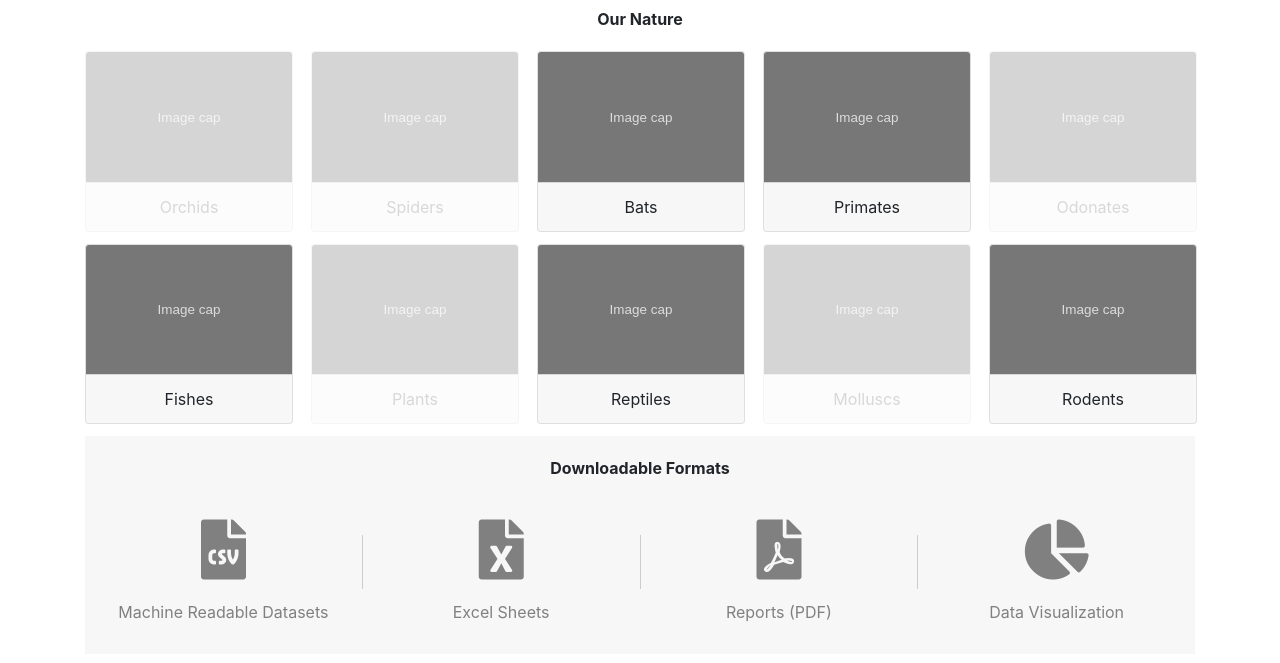
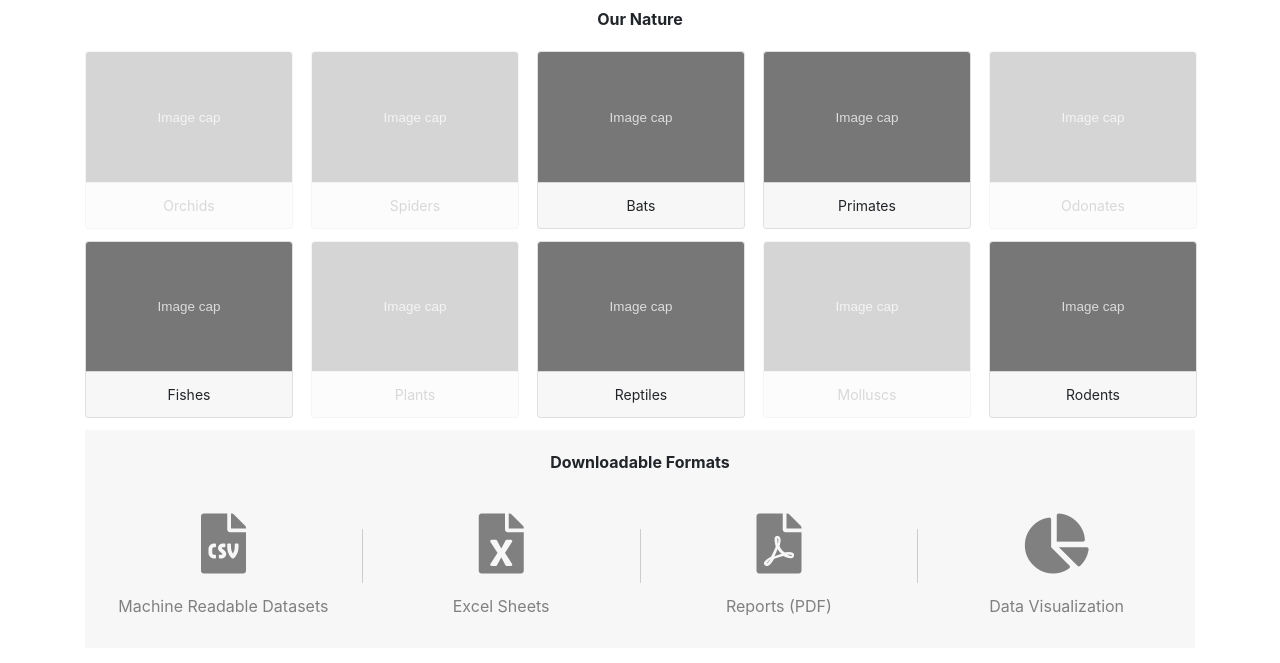
Before and after one commit to ZooReach/dashboard, a Flask app: page / in a window 1280 px wide. Shown: the part 369-1032 px from the top of the page. Run offline with Flask 2, Linux system fonts and the light colour scheme; some libraries are stand-ins or nearby versions.

Commit message:
test changes and font size changes

```diff
--- a/app/static/css/others/main.css
+++ b/app/static/css/others/main.css
@@ -168,3 +168,7 @@ hr.header-line{
 .topnav p:nth-child(odd):after{
   border-left: 20px solid #808080;
 }
+
+.card-footer{
+    font-size: 14px;
+}
```
Also changed, not shown: tests/core/test_category.py (+2 -2 lines).
